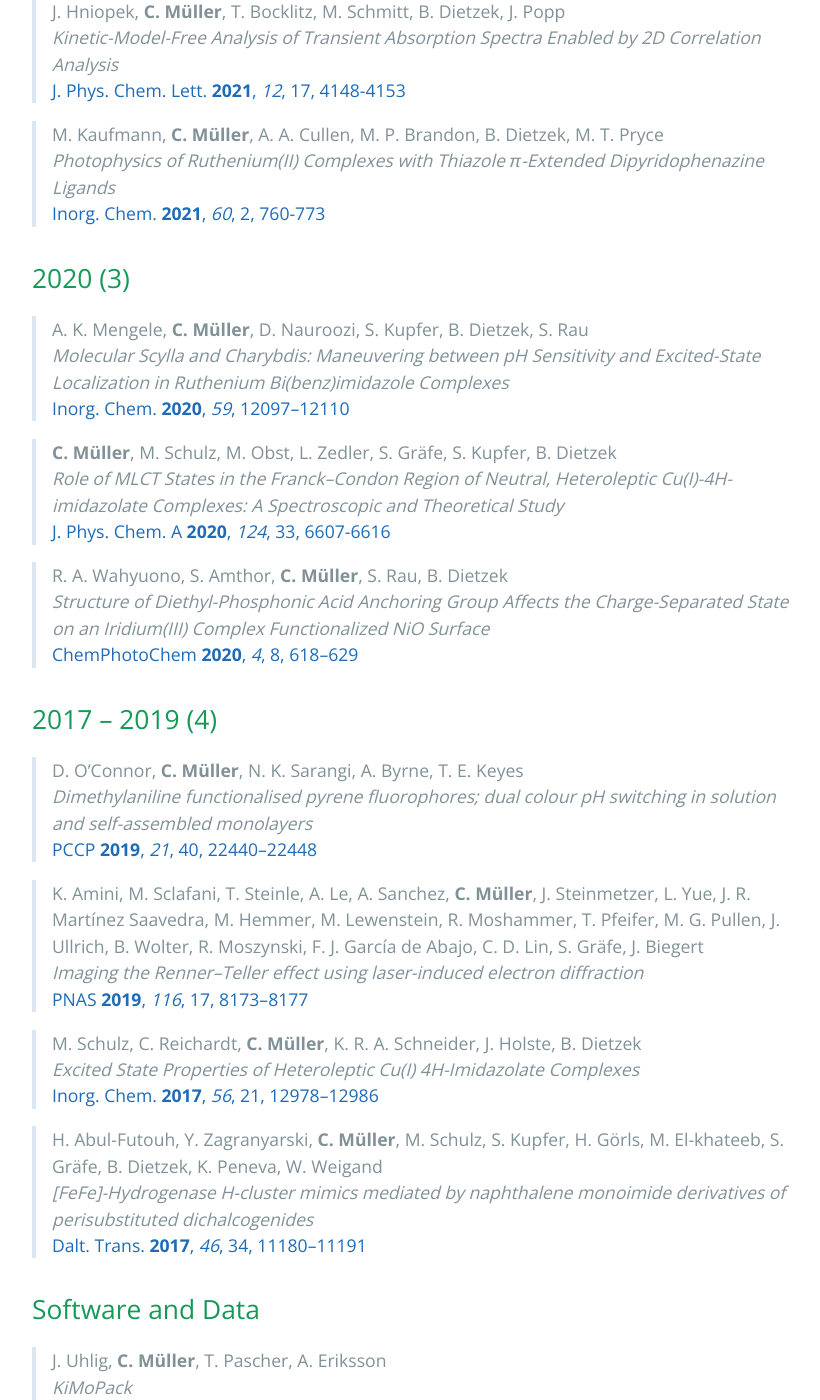
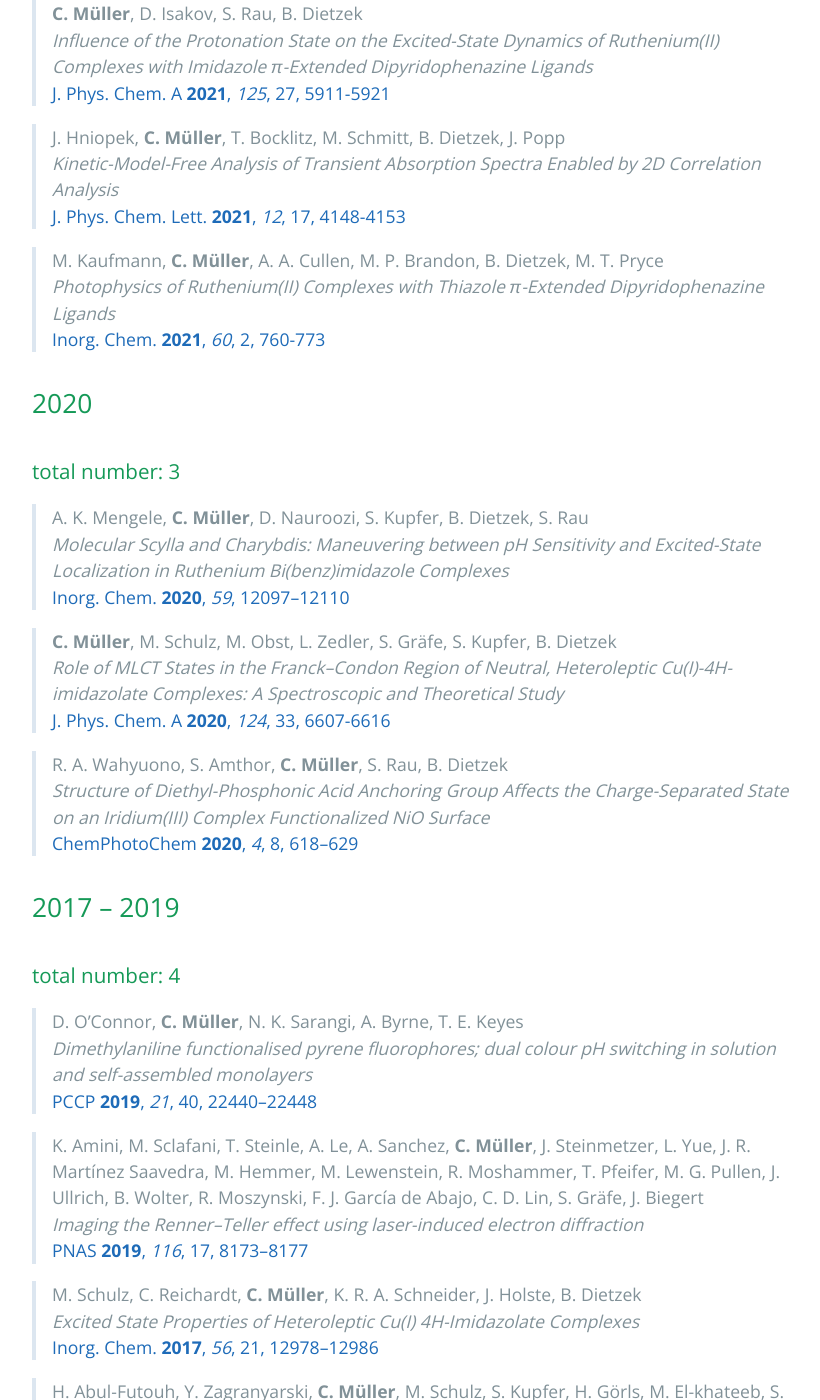
Before and after one commit to carolin-m/carolin-m.github.io, a Jekyll site: the page built from publications.md, in a window 1280 px wide and 1400 px high, scrolled down 3505 px. Shown: the whole window, without its empty margins (192-1012 px from the left). Built offline with Jekyll 4.4.1, drawn with Linux system fonts in a browser that asks for light colours; some of the changed text lies outside the part shown.

Commit message:
Update publications.md

```diff
--- a/publications.md
+++ b/publications.md
@@ -12,7 +12,8 @@ Last updated on 21 June 2022.
 
 ## Journal Articles <br>
 
-## 2022 (7) <br>
+## 2022  <br>
+### total number: 7
 
 > J. Brückmann, **C. Müller**, T. Maisuradze, A. K. Mengele, D. Nauroozi, S. Fauth, A. Gruber, S. Gräfe, K. Leopold, S. Kupfer, B. Dietzek-Ivanšić, S. Rau <br>
 > *Pyrimidoquinazolinophenanthroline opens next chapter in design of bridging ligands for artificial photosynthesis* <br>
@@ -47,7 +48,8 @@ Last updated on 21 June 2022.
 > *Active repair of a dinuclear photocatalyst for visible-light-driven hydrogen production* <br>
 > [Nat. Chem. **2022**](https://www.nature.com/articles/s41557-021-00860-6)
 
-## 2021 (7) <br>
+## 2021 <br>
+### total number: 7
 
 > <img width=450 src='./images/TOC_RuPt-SEC.png'> <br>
 > **C. Müller**, I. Friedländer, B. Bagemihl, S. Rau, B. Dietzek-Ivanšić <br>
@@ -78,7 +80,8 @@ Last updated on 21 June 2022.
 > *Photophysics of Ruthenium(II) Complexes with Thiazole π-Extended Dipyridophenazine Ligands* <br>
 > [Inorg. Chem. **2021**, *60*, 2, 760-773](https://pubs.acs.org/doi/10.1021/acs.inorgchem.0c02765)
 
-## 2020 (3) <br>
+## 2020 <br>
+### total number: 3
 
 > A. K. Mengele, **C. Müller**, D. Nauroozi, S. Kupfer, B. Dietzek, S. Rau <br>
 > *Molecular Scylla and Charybdis: Maneuvering between pH Sensitivity and Excited-State Localization in Ruthenium Bi(benz)imidazole Complexes* <br>
@@ -92,7 +95,8 @@ Last updated on 21 June 2022.
 > *Structure of Diethyl-Phosphonic Acid Anchoring Group Affects the Charge-Separated State on an Iridium(III) Complex Functionalized NiO Surface* <br>
 > [ChemPhotoChem **2020**, *4*, 8, 618–629](https://onlinelibrary.wiley.com/doi/abs/10.1002/cptc.202000038)
 
-## 2017 – 2019 (4) <br>
+## 2017 – 2019 <br>
+### total number: 4
 
 > D. O’Connor, **C. Müller**, N. K. Sarangi, A. Byrne, T. E. Keyes <br>
 > *Dimethylaniline functionalised pyrene fluorophores; dual colour pH switching in solution and self-assembled monolayers* <br>
```
